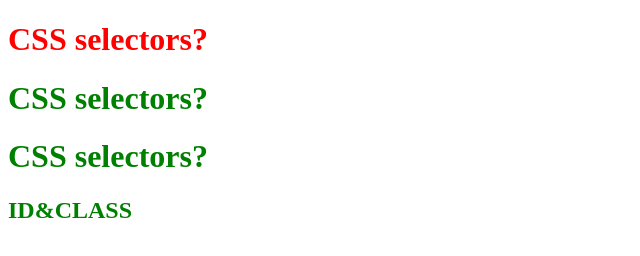
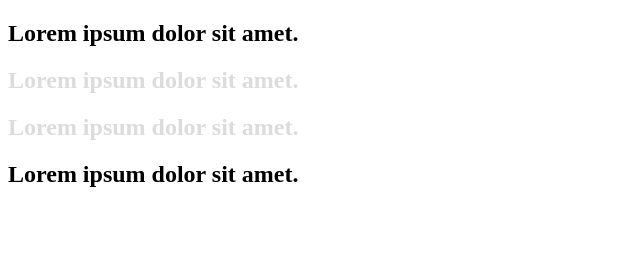
Before and after one commit to dont-wait/html-css, a plain HTML site: page session-04-Introduce-to-css/ID-Class/index.html in a window 1280 px wide. Shown: the whole page, without its empty margins (0-640 px from the left). Drawn offline with Linux system fonts and the light colour scheme.

Commit message:
add selector lession

```diff
--- a/session-04-Introduce-to-css/ID-Class/index.html
+++ b/session-04-Introduce-to-css/ID-Class/index.html
@@ -7,11 +7,35 @@
     <link rel="stylesheet" href="style.css" />
   </head>
   <body>
-    <div>
-      <h1 id="first-heading">CSS selectors?</h1>
-      <h1 class="second-heading">CSS selectors?</h1>
-      <h1 class="second-heading">CSS selectors?</h1>
-      <h2 class="second-heading">ID&CLASS</h2>
+    <!-- <h1 id="second-heading">CSS selectors?</h1> -->
+    <!-- <h1 class="second-heading">CSS selectors?</h1>
+    <h1 class="second-heading">CSS selectors?</h1>
+    <h1 class="second-heading">CSS selectors?</h1>
+    <h2 class="title">Lorem ipsum dolor sit amet.</h2> -->
+    <!-- <h2 class="secondheading2">ID&CLASS</h2> -->
+    <!-- <div class="box">
+        <h2 class="second-heading">Lorem ipsum dolor sit amet.</h2>
+      </div>
+      <p>
+        Lorem ipsum dolor sit amet consectetur adipisicing elit. Aperiam
+        aspernatur voluptate dolorem. Beatae quis maxime, laboriosam numquam
+        totam ad at repellendus ex nihil veniam aut nesciunt magni quidem quod
+        voluptates.
+      </p>
+      <h3 class="third-heading1 redboldder">Lorem ipsum dolor sit.</h3>
+      <h4 class="third-heading2 redboldder">Lorem ipsum dolor sit.</h4>
+      <h5 class="third-heading3 redboldder">Lorem ipsum dolor sit.</h5>
+    </div> -->
+    <!-- <h5 class="title">Lorem ipsum dolor sit amet.</h5>
+    <h5 class="title">Lorem ipsum dolor sit amet.</h5> -->
+    <div class="box">
+      <h2 class="tittle">Lorem ipsum dolor sit amet.</h2>
+      <h2 class="tittle">Lorem ipsum dolor sit amet.</h2>
+      <h2 class="tittle">Lorem ipsum dolor sit amet.</h2>
+
+      <div>
+        <h2 class="tittle">Lorem ipsum dolor sit amet.</h2>
+      </div>
     </div>
   </body>
 </html>
--- a/session-04-Introduce-to-css/ID-Class/style.css
+++ b/session-04-Introduce-to-css/ID-Class/style.css
@@ -1,4 +1,4 @@
-#first-heading {
+/* #first-heading {
   color: red;
   font-size: xx-large;
 }
@@ -6,3 +6,36 @@
   color: green;
   font: 100;
 }
+.second.heading {
+  color: blue;
+}
+.second-heading2 {
+  color: pink;
+} */
+/* .box .second-heading {
+  color: blueviolet;
+}
+* {
+  margin: 0;
+  color: red;
+}
+h2.title {
+  color: aqua;
+}
+h1.second-heading {
+  color: coral;
+}
+/* .third-heading1,
+.third-heading2,
+.third-heading3 {
+  color: blue;
+} */
+/* .redboldder {
+  color: grey;
+} */
+/* .box > .tittle {
+  color: gainsboro;
+} */
+.tittle + .tittle {
+  color: gainsboro;
+}
```
